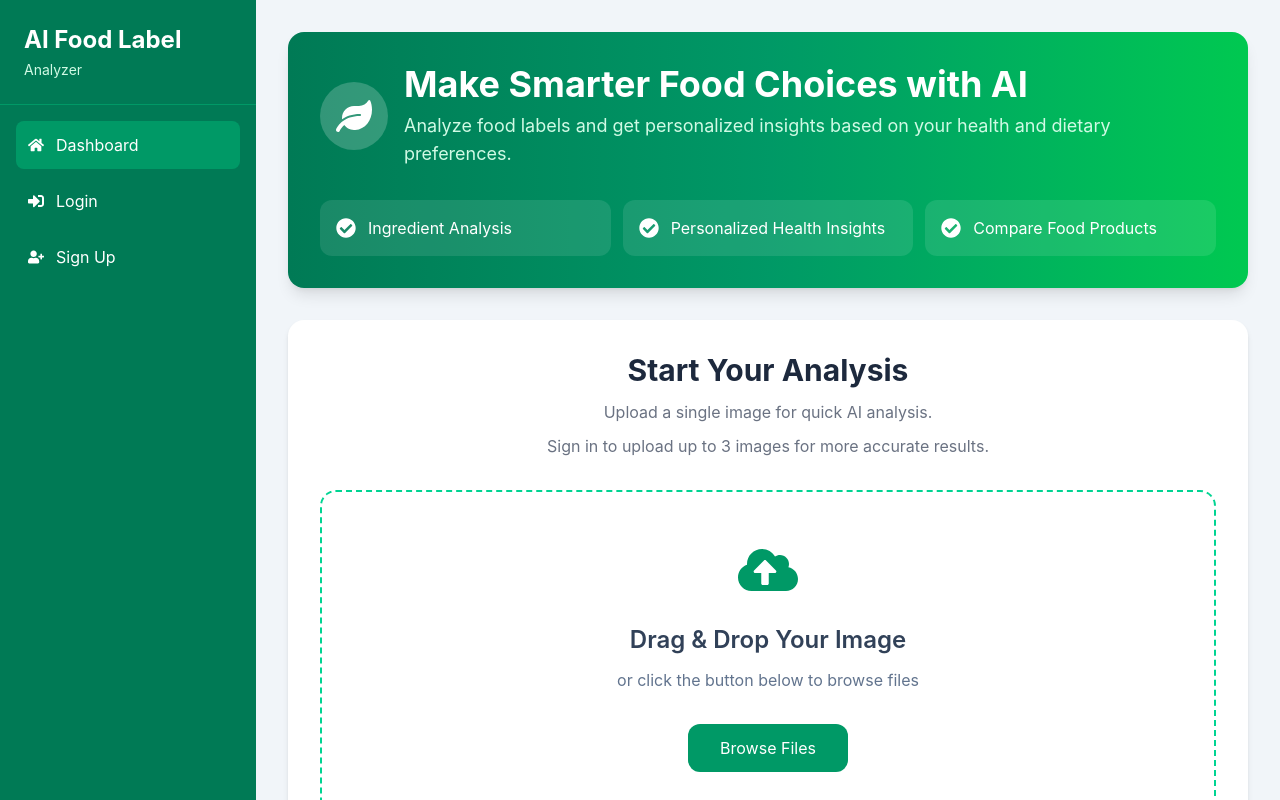
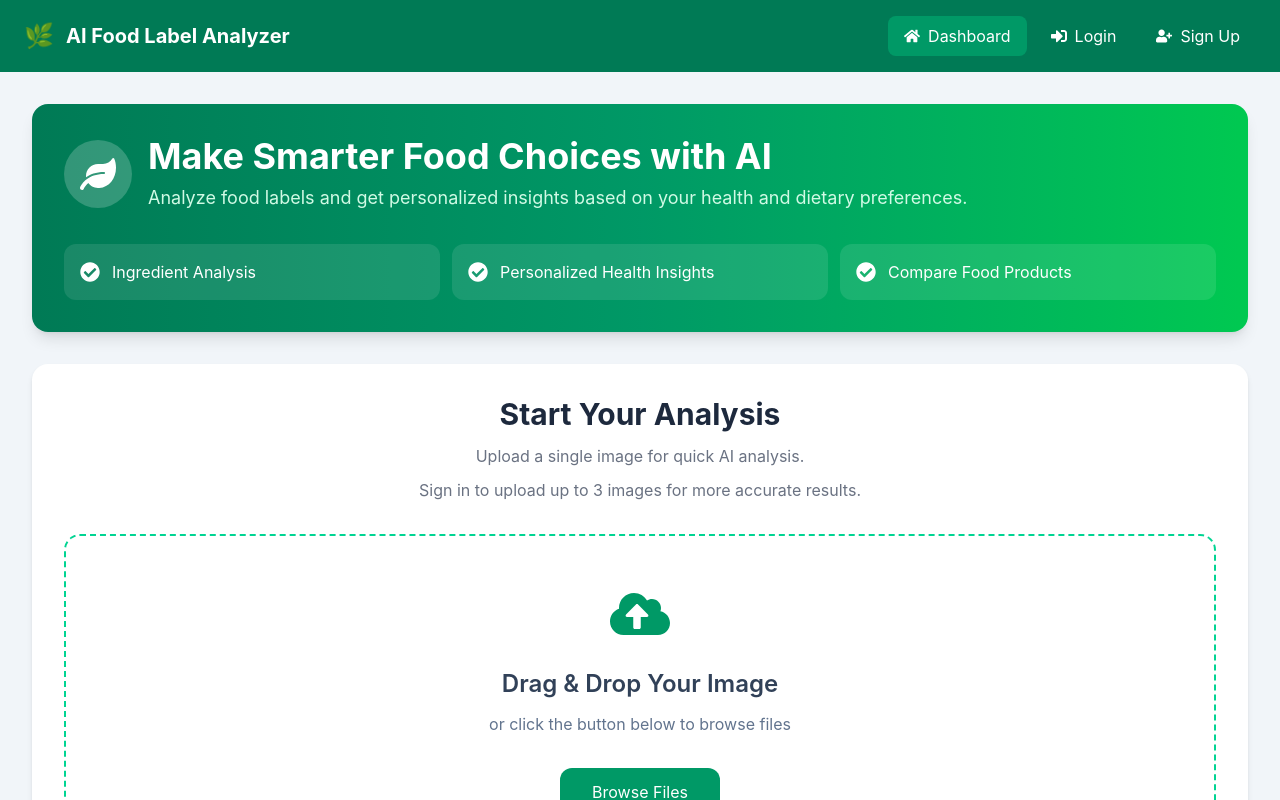
Before and after one commit to shahana-salim/AI-Food-Label-Analyzer, a React app in the folder frontend/: page / in a window 1280 px wide. Shown: the top 800 px of the page. Built offline with nearby package versions, Linux system fonts and the light colour scheme; the HTML template or start-up script is replaced by a standard one.

Commit message:
Redesign user navigation and layout

```diff
--- a/frontend/src/components/Sidebar.jsx
+++ b/frontend/src/components/Sidebar.jsx
@@ -1,3 +1,4 @@
+
 import {
     FaHome,
     FaHistory,
@@ -5,16 +6,23 @@ import {
     FaSignOutAlt,
     FaSignInAlt,
     FaUserPlus,
+    FaBalanceScale,
 } from "react-icons/fa";
 
 import { useEffect, useState } from "react";
-import { useNavigate } from "react-router-dom";
+import { useNavigate, useLocation } from "react-router-dom";
 
 import api from "../services/api";
 
 function Sidebar({ handleLogout }) {
-    const [isLoggedIn, setIsLoggedIn] = useState(false)
+
+    const [isLoggedIn, setIsLoggedIn] = useState(false);
+
     const navigate = useNavigate();
+    const location = useLocation();
+    const isActive = (path) => {
+        return location.pathname === path;
+    };
 
     useEffect(() => {
 
@@ -51,99 +59,242 @@ function Sidebar({ handleLogout }) {
         checkAuth();
 
     }, []);
+
     return (
-        <aside className="w-64 bg-emerald-700 text-white flex flex-col">
+
+        <header className="w-full bg-emerald-700 text-white shadow-md">
+
+            <div className="max-w-7xl mx-auto px-6 py-4 flex items-center justify-between">
 
                 {/* Logo */}
 
-            <div className="p-6 border-b border-emerald-600">
+                <div
+                    className="flex items-center gap-3 cursor-pointer"
+                    onClick={() => navigate("/")}
+                >
 
-                <h1 className="text-2xl font-bold">
-                    AI Food Label
+                    <div className="text-2xl">
+                        🌿
+                    </div>
+
+                    <div>
+
+                        <h1 className="text-xl font-bold">
+                            AI Food Label Analyzer
                         </h1>
-
-                <p className="text-sm text-emerald-100 mt-1">
-                    Analyzer
-                </p>
 
                     </div>
 
+                </div>
+
+
                 {/* Navigation */}
-            <nav className="flex-1 p-4">
+
+                <nav className="flex items-center gap-2">
 
                     {/* Dashboard */}
 
                     <button
                         onClick={() => navigate("/")}
-                    className="flex items-center gap-3 w-full p-3 rounded-lg bg-emerald-600"
+                        className={`
+    flex
+    items-center
+    gap-2
+    px-4
+    py-2
+    rounded-lg
+    transition
+    ${isActive("/")
+                                ? "bg-emerald-600"
+                                : "hover:bg-emerald-600"
+                            }
+`}
                     >
+
                         <FaHome />
+
+                        <span>
                             Dashboard
+                        </span>
+
                     </button>
+
 
                     {!isLoggedIn ? (
 
                         <>
+
+                            {/* Login */}
+
                             <button
                                 onClick={() => navigate("/login")}
-                            className="flex items-center gap-3 w-full p-3 rounded-lg hover:bg-emerald-600 transition mt-2"
+                                className="
+                                    flex
+                                    items-center
+                                    gap-2
+                                    px-4
+                                    py-2
+                                    rounded-lg
+                                    hover:bg-emerald-600
+                                    transition
+                                "
                             >
+
                                 <FaSignInAlt />
+
+                                <span>
                                     Login
+                                </span>
+
                             </button>
+
+
+                            {/* Sign Up */}
 
                             <button
                                 onClick={() => navigate("/register")}
-                            className="flex items-center gap-3 w-full p-3 rounded-lg hover:bg-emerald-600 transition mt-2"
+                                className="
+                                    flex
+                                    items-center
+                                    gap-2
+                                    px-4
+                                    py-2
+                                    rounded-lg
+                                    hover:bg-emerald-600
+                                    transition
+                                "
                             >
+
                                 <FaUserPlus />
+
+                                <span>
                                     Sign Up
+                                </span>
+
                             </button>
+
                         </>
 
                     ) : (
 
                         <>
+
+                            {/* History */}
+
                             <button
                                 onClick={() => navigate("/history")}
-                            className="flex items-center gap-3 w-full p-3 rounded-lg hover:bg-emerald-600 transition mt-2"
+                                className={`
+    flex
+    items-center
+    gap-2
+    px-4
+    py-2
+    rounded-lg
+    transition
+    ${isActive("/history")
+                                        ? "bg-emerald-600"
+                                        : "hover:bg-emerald-600"
+                                    }
+`}
                             >
+
                                 <FaHistory />
+
+                                <span>
                                     History
+                                </span>
+
                             </button>
+
+                            {/* Compare */}
+
+                            <button
+                                onClick={() => navigate("/compare")}
+                                className={`
+    flex
+    items-center
+    gap-2
+    px-4
+    py-2
+    rounded-lg
+    transition
+    ${isActive("/compare")
+                                        ? "bg-emerald-600"
+                                        : "hover:bg-emerald-600"
+                                    }
+`}
+                            >
+                                <FaBalanceScale />
+
+                                <span>
+                                    Compare
+                                </span>
+                            </button>
+
+
+                            {/* Profile */}
 
                             <button
                                 onClick={() => navigate("/profile")}
-                            className="flex items-center gap-3 w-full p-3 rounded-lg hover:bg-emerald-600 transition mt-2"
+                                className={`
+    flex
+    items-center
+    gap-2
+    px-4
+    py-2
+    rounded-lg
+    transition
+    ${location.pathname.startsWith("/profile")
+                                        ? "bg-emerald-600"
+                                        : "hover:bg-emerald-600"
+                                    }
+`}
                             >
+
                                 <FaUserCircle />
+
+                                <span>
                                     Profile
+                                </span>
+
                             </button>
+
+
+                            {/* Logout */}
+
+                            <button
+                                onClick={handleLogout}
+                                className="
+                                    flex
+                                    items-center
+                                    gap-2
+                                    px-4
+                                    py-2
+                                    rounded-lg
+                                    hover:bg-red-600
+                                    transition
+                                    ml-2
+                                "
+                            >
+
+                                <FaSignOutAlt />
+
+                                <span>
+                                    Logout
+                                </span>
+
+                            </button>
+
                         </>
 
                     )}
 
                 </nav>
 
-            {/* Logout */}
-
-            {isLoggedIn && (
-
-                <div className="p-4 border-t border-emerald-600">
-
-                    <button
-                        onClick={handleLogout}
-                        className="flex items-center gap-3 w-full p-3 rounded-lg hover:bg-red-600 transition"
-                    >
-                        <FaSignOutAlt />
-                        Logout
-                    </button>
-
             </div>
 
-            )}
+        </header>
 
-        </aside>
     );
 }
 
--- /dev/null
+++ b/frontend/src/components/UserLayout.jsx
@@ -0,0 +1,33 @@
+import { Outlet } from "react-router-dom";
+
+import Sidebar from "./Sidebar";
+
+function UserLayout() {
+
+    const handleLogout = () => {
+
+        localStorage.removeItem("access_token");
+        localStorage.removeItem("refresh_token");
+
+        window.location.href = "/";
+
+    };
+
+    return (
+
+        <div className="min-h-screen bg-slate-100">
+
+            <Sidebar handleLogout={handleLogout} />
+
+            <main className="w-full">
+
+                <Outlet />
+
+            </main>
+
+        </div>
+
+    );
+}
+
+export default UserLayout;
--- a/frontend/src/pages/Dashboard.jsx
+++ b/frontend/src/pages/Dashboard.jsx
@@ -1,4 +1,4 @@
-import Sidebar from "../components/Sidebar";
+
 import HeroCard from "../components/HeroCard";
 import StatCard from "../components/StatCard";
 import UploadCard from "../components/UploadCard";
@@ -17,12 +17,6 @@ function Dashboard() {
     const isLoggedIn = !!localStorage.getItem("access_token");
 
     const [totalAnalyses, setTotalAnalyses] = useState(0);
-
-    const handleLogout = () => {
-        localStorage.removeItem("access_token");
-        localStorage.removeItem("refresh_token");
-        window.location.href = "/";
-    };
     useEffect(() => {
 
         const fetchAnalysisCount = async () => {
@@ -65,11 +59,10 @@ function Dashboard() {
 
     return (
 
-        <div className="min-h-screen flex bg-slate-100">
+        <div className="min-h-screen bg-slate-100">
 
-            <Sidebar handleLogout={handleLogout} />
 
-            <main className="flex-1 p-8">
+            <main className="w-full p-8">
 
                 <HeroCard />
 
--- a/frontend/src/routes/AppRoutes.jsx
+++ b/frontend/src/routes/AppRoutes.jsx
@@ -1,3 +1,131 @@
+// import { BrowserRouter, Routes, Route } from "react-router-dom";
+
+// import Login from "../pages/Login";
+// import Register from "../pages/Register";
+// import Dashboard from "../pages/Dashboard";
+// import History from "../pages/History";
+// import ProtectedRoute from "./ProtectedRoute";
+// import AnalysisDetails from "../pages/AnalysisDetails";
+// import Profile from "../pages/Profile";
+// import PersonalInformation from "../pages/PersonalInformation";
+// import HealthPreferences from "../pages/HealthPreferences";
+// import Security from "../pages/Security";
+// import Compare from "../pages/Compare";
+// import ForgotPassword from "../pages/ForgotPassword";
+
+// import AdminLayout from "../components/AdminLayout";
+// import AdminDashboard from "../pages/AdminDashboard";
+// import AdminUsers from "../pages/AdminUsers";
+// import AdminAnalyses from "../pages/AdminAnalyses";
+
+
+// function AppRoutes() {
+//   return (
+//     <BrowserRouter>
+//       <Routes>
+
+//         {/* Public Dashboard */}
+//         <Route path="/" element={<Dashboard />} />
+
+//         <Route path="/login" element={<Login />} />
+
+//         <Route path="/register" element={<Register />} />
+
+//         <Route
+//           path="/forgot-password"
+//           element={<ForgotPassword />}
+//         />
+
+//         {/* Protected History */}
+//         <Route
+//           path="/history"
+//           element={
+//             <ProtectedRoute>
+//               <History />
+//             </ProtectedRoute>
+//           }
+//         />
+//         <Route
+//           path="/history/:id"
+//           element={
+//             <ProtectedRoute>
+//               <AnalysisDetails />
+//             </ProtectedRoute>
+//           }
+//         />
+//         <Route
+//           path="/compare"
+//           element={
+//             <ProtectedRoute>
+//               <Compare />
+//             </ProtectedRoute>
+//           }
+//         />
+//         <Route
+//           path="/profile"
+//           element={
+//             <ProtectedRoute>
+//               <Profile />
+//             </ProtectedRoute>
+//           }
+//         />
+//         <Route
+//           path="/profile/personal"
+//           element={
+//             <ProtectedRoute>
+//               <PersonalInformation />
+//             </ProtectedRoute>
+//           }
+//         />
+//         <Route
+//           path="/profile/health"
+//           element={
+//             <ProtectedRoute>
+//               <HealthPreferences />
+//             </ProtectedRoute>
+//           }
+//         />
+//         <Route
+//           path="/profile/security"
+//           element={
+//             <ProtectedRoute>
+//               <Security />
+//             </ProtectedRoute>
+//           }
+//         />
+
+//         {/* Admin Routes */}
+
+//         <Route path="/admin" element={<AdminLayout />}>
+
+//           <Route
+//             index
+//             element={<AdminDashboard />}
+//           />
+
+//           <Route
+//             path="users"
+//             element={<AdminUsers />}
+//           />
+
+//           <Route
+//             path="analyses"
+//             element={<AdminAnalyses />}
+//           />
+//         </Route>
+
+//       </Routes>
+
+
+//     </BrowserRouter >
+//   );
+// }
+
+// export default AppRoutes;
+
+
+
+
 import { BrowserRouter, Routes, Route } from "react-router-dom";
 
 import Login from "../pages/Login";
@@ -13,6 +141,8 @@ import Security from "../pages/Security";
 import Compare from "../pages/Compare";
 import ForgotPassword from "../pages/ForgotPassword";
 
+import UserLayout from "../components/UserLayout";
+
 import AdminLayout from "../components/AdminLayout";
 import AdminDashboard from "../pages/AdminDashboard";
 import AdminUsers from "../pages/AdminUsers";
@@ -20,23 +150,47 @@ import AdminAnalyses from "../pages/AdminAnalyses";
 
 
 function AppRoutes() {
+
     return (
+
         <BrowserRouter>
+
             <Routes>
 
-        {/* Public Dashboard */}
-        <Route path="/" element={<Dashboard />} />
+                {/* Authentication Pages */}
 
-        <Route path="/login" element={<Login />} />
+                <Route
+                    path="/login"
+                    element={<Login />}
+                />
 
-        <Route path="/register" element={<Register />} />
+                <Route
+                    path="/register"
+                    element={<Register />}
+                />
 
                 <Route
                     path="/forgot-password"
                     element={<ForgotPassword />}
                 />
 
-        {/* Protected History */}
+
+                {/* User Layout */}
+
+                <Route
+                    element={<UserLayout />}
+                >
+
+                    {/* Public Dashboard */}
+
+                    <Route
+                        path="/"
+                        element={<Dashboard />}
+                    />
+
+
+                    {/* Protected User Pages */}
+
                     <Route
                         path="/history"
                         element={
@@ -45,6 +199,7 @@ function AppRoutes() {
                             </ProtectedRoute>
                         }
                     />
+
                     <Route
                         path="/history/:id"
                         element={
@@ -53,6 +208,7 @@ function AppRoutes() {
                             </ProtectedRoute>
                         }
                     />
+
                     <Route
                         path="/compare"
                         element={
@@ -61,6 +217,7 @@ function AppRoutes() {
                             </ProtectedRoute>
                         }
                     />
+
                     <Route
                         path="/profile"
                         element={
@@ -69,6 +226,7 @@ function AppRoutes() {
                             </ProtectedRoute>
                         }
                     />
+
                     <Route
                         path="/profile/personal"
                         element={
@@ -77,6 +235,7 @@ function AppRoutes() {
                             </ProtectedRoute>
                         }
                     />
+
                     <Route
                         path="/profile/health"
                         element={
@@ -85,6 +244,7 @@ function AppRoutes() {
                             </ProtectedRoute>
                         }
                     />
+
                     <Route
                         path="/profile/security"
                         element={
@@ -94,9 +254,15 @@ function AppRoutes() {
                         }
                     />
 
+                </Route>
+
+
                 {/* Admin Routes */}
 
-        <Route path="/admin" element={<AdminLayout />}>
+                <Route
+                    path="/admin"
+                    element={<AdminLayout />}
+                >
 
                     <Route
                         index
@@ -112,12 +278,12 @@ function AppRoutes() {
                         path="analyses"
                         element={<AdminAnalyses />}
                     />
+
                 </Route>
 
             </Routes>
 
-
-    </BrowserRouter >
+        </BrowserRouter>
     );
 }
 
```
Lines whose indentation alone changed are shown as unchanged.
